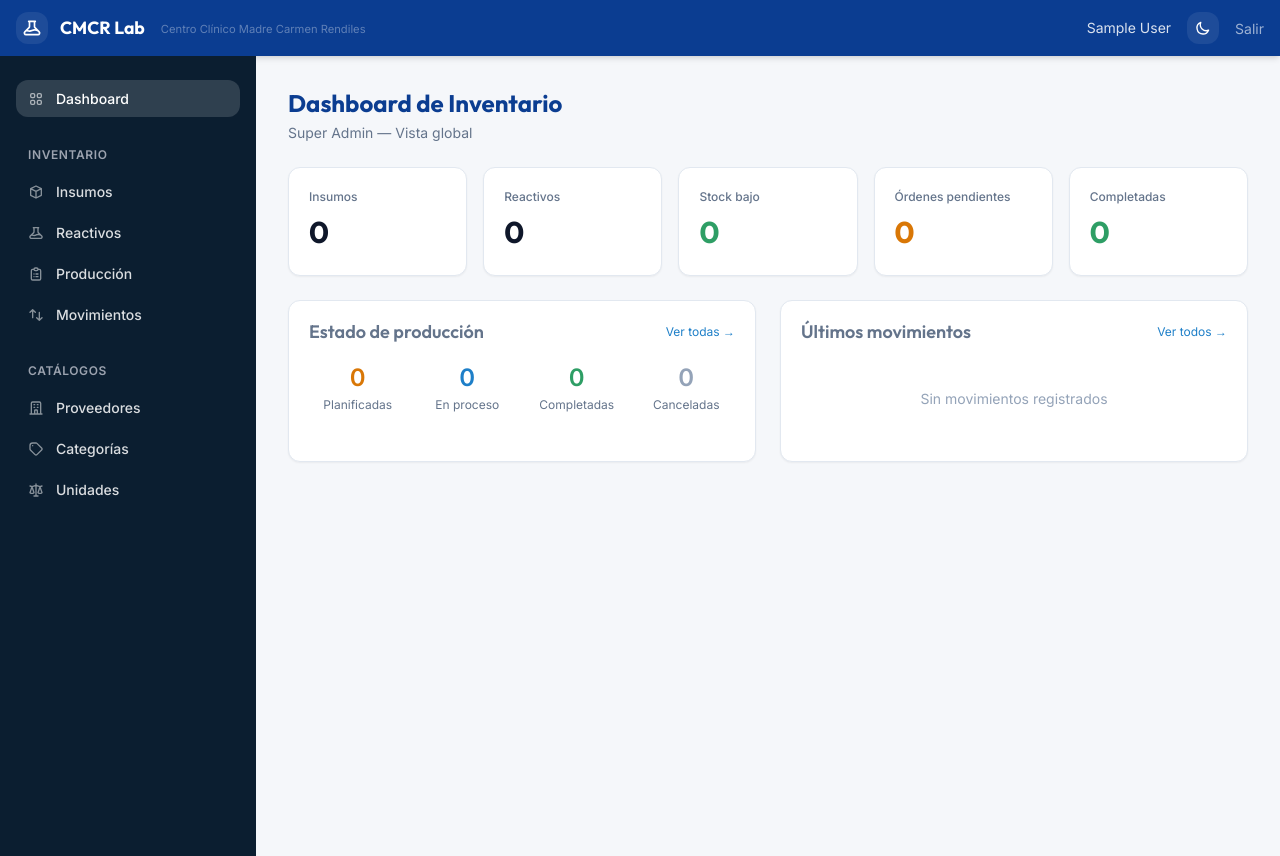
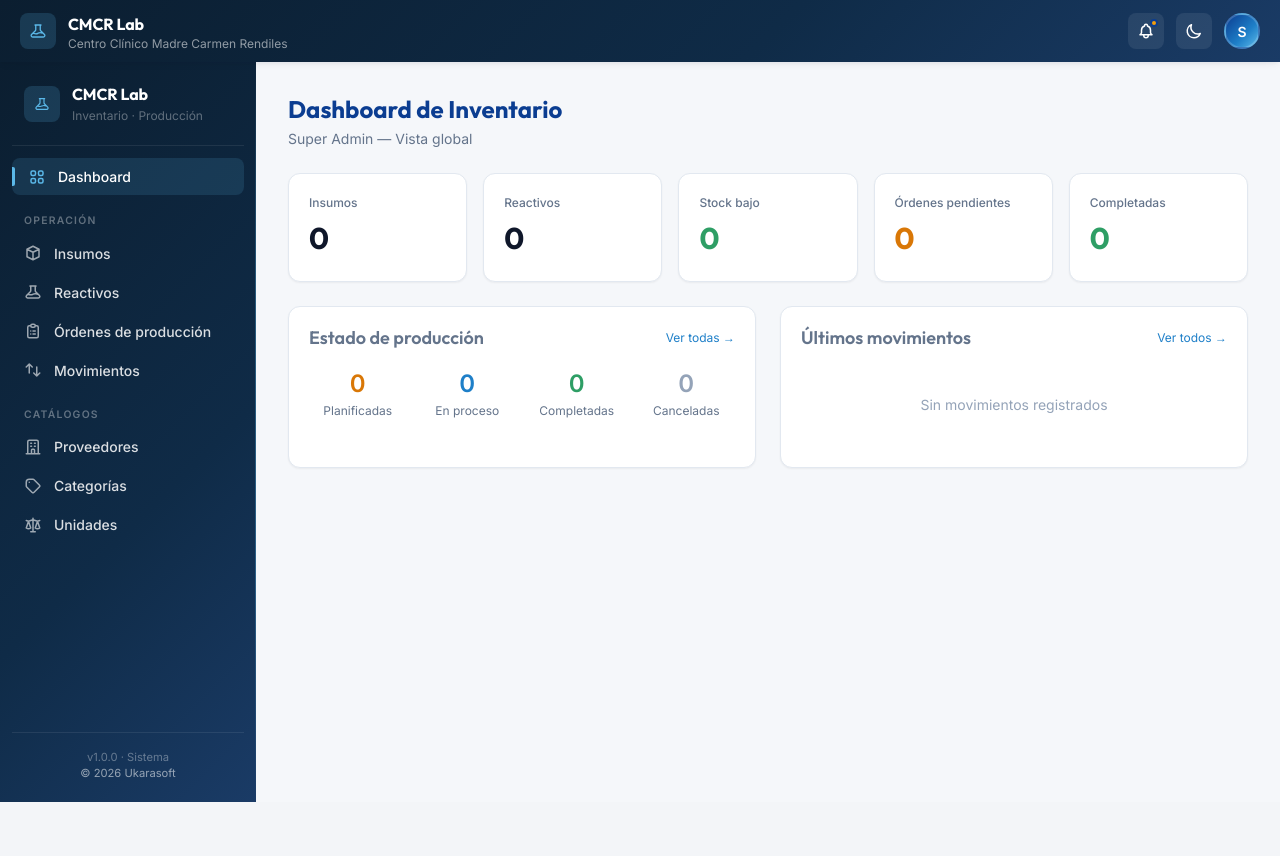
Before and after one commit to ukarosoft/cmcr-lab, a Django app: page /inventario/ in a window 1280 px wide. After the commit the page ends 802 px from the top, so only its background shows below. Run offline with Django 5.2, Linux system fonts and the light colour scheme; the visitor is signed in with stand-in values (Sample User, id 1); data comes from the database, SQL or seed files in the repository; data that the repository does not hold is empty; some libraries are stand-ins or nearby versions.

Commit message:
feat(layout): navbar premium con avatar/notif/menú + sidebar premium
navbar (_navbar.html):
- Reemplazo total: ahora .navbar-pro con gradient night.
- Marca compacta con icon-box dentro de cuadrado brand.
- Chip "Organización activa" con ícono building.
- Botón notificaciones con badge dot warning.
- Toggle dark/light (mismo Alpine de antes, ahora estiliza con
  .navbar-pro__icon-btn).
- Avatar circular con inicial del usuario, gradient brand, borde
  semi-transparente. Click → menú dropdown con nombre completo,
  rol y "Cerrar sesión".
- Menú con role=menu y aria-expanded reactivo a Alpine state.
- @click.outside cierra el dropdown.

sidebar (_sidebar.html):
- Reemplazo total: ahora .sidebar-pro con gradient night.
- Marca compacta arriba con border-bottom sutil.
- Secciones tipográficas: "Operación" / "Catálogos" como labels
  con uppercase + letter-spacing.
- Links con indicador de barra izquierda al estar activo,
  padding-left animado en hover/active.
- Footer con versión + nombre del tenant + copyright.
- Sticky bajo el navbar (top: 60px), height calc(100vh - 60px),
  scroll independiente del contenido principal.
- Hidden < 768px (TODO: drawer móvil futuro).

ukaro.css:
- Añadida clase .menu-item para evitar inline JS en hover (CSP-safe).

Render verificado: /login/ HTTP 200 (28KB), /inventario/ y todas
las internas HTTP 200.

Co-Authored-By: Claude Opus 4.7 <noreply@anthropic.com>

```diff
--- a/static/css/ukaro.css
+++ b/static/css/ukaro.css
@@ -997,12 +997,18 @@ html.dark .skeleton {
     background: var(--gradient-night);
     color: var(--gray-100);
     width: 16rem;
-    min-height: 100vh;
+    flex-shrink: 0;
+    /* Sticky bajo el navbar (~60px) — el sidebar no scrollea con el contenido */
+    position: sticky;
+    top: 60px;
+    height: calc(100vh - 60px);
+    overflow-y: auto;
     display: flex;
     flex-direction: column;
     padding: var(--space-5) var(--space-3);
-    position: relative;
-    overflow-y: auto;
+}
+@media (max-width: 768px) {
+    .sidebar-pro { display: none; }  /* TODO: drawer móvil con Alpine */
 }
 .sidebar-pro::before {
     /* línea de marca sutil al borde derecho */
@@ -1218,6 +1224,28 @@ html.dark .skeleton {
 }
 
 /* ----------------------------------------------------------------
+   MENÚ DROPDOWN (navbar avatar, etc)
+   ---------------------------------------------------------------- */
+.menu-item {
+    display: flex;
+    align-items: center;
+    gap: var(--space-2);
+    padding: var(--space-2) var(--space-3);
+    border-radius: var(--radius);
+    font-size: var(--text-sm);
+    color: var(--text-primary);
+    text-decoration: none;
+    transition: background-color var(--transition-base);
+    border: none;
+    background: none;
+    width: 100%;
+    text-align: left;
+    cursor: pointer;
+}
+.menu-item:hover { background-color: var(--gray-100); }
+html.dark .menu-item:hover { background-color: rgba(91, 184, 232, .08); }
+
+/* ----------------------------------------------------------------
    QUICK ACTIONS / FLOATING — botón de acción primaria flotante
    ---------------------------------------------------------------- */
 .fab {
--- a/templates/components/_navbar.html
+++ b/templates/components/_navbar.html
@@ -1,52 +1,92 @@
 {% load static %}
-<nav class="navbar px-4 py-3 flex items-center justify-between shadow-md"
-     aria-label="Barra superior"
-     x-data="{ dark: false }"
+<nav class="navbar-pro" aria-label="Barra superior"
+     x-data="{ dark: false, menuOpen: false }"
      x-init="dark = document.documentElement.classList.contains('dark')">
 
-    <div class="flex items-center gap-3">
-        <div class="navbar-icon-box">
-            <svg class="w-5 h-5 text-white" fill="none" viewBox="0 0 24 24" stroke="currentColor" aria-hidden="true" focusable="false">
-                <path stroke-linecap="round" stroke-linejoin="round" stroke-width="2"
+    <!-- Marca -->
+    <div class="navbar-pro__brand">
+        <div class="navbar-pro__icon-box">
+            <svg style="width: 1.125rem; height: 1.125rem;" fill="none" viewBox="0 0 24 24" stroke="currentColor" stroke-width="1.75" aria-hidden="true" focusable="false">
+                <path stroke-linecap="round" stroke-linejoin="round"
                       d="M19.428 15.428a2 2 0 00-1.022-.547l-2.387-.477a6 6 0 00-3.86.517l-.318.158a6 6 0 01-3.86.517L6.05 15.21a2 2 0 00-1.806.547M8 4h8l-1 1v5.172a2 2 0 00.586 1.414l5 5c1.26 1.26.367 3.414-1.415 3.414H4.828c-1.782 0-2.674-2.154-1.414-3.414l5-5A2 2 0 009 10.172V5L8 4z"/>
             </svg>
         </div>
-        <span class="navbar-brand">CMCR Lab</span>
-        <span class="navbar-subtitle">Centro Clínico Madre Carmen Rendiles</span>
+        <div>
+            <div class="navbar-pro__brand-name">CMCR Lab</div>
+            <div class="navbar-pro__brand-sub">Centro Clínico Madre Carmen Rendiles</div>
+        </div>
     </div>
 
-    <div class="flex items-center gap-4">
+    <!-- Acciones derecha -->
+    <div class="navbar-pro__actions">
         {% if request.tenant %}
-        <span class="text-sm navbar-text-muted">
-            {{ request.tenant.name }}
+        <span class="navbar-pro__chip" title="Organización activa">
+            <svg fill="none" viewBox="0 0 24 24" stroke="currentColor" stroke-width="2" aria-hidden="true">
+                <path stroke-linecap="round" stroke-linejoin="round" d="M19 21V5a2 2 0 00-2-2H7a2 2 0 00-2 2v16m14 0h2m-2 0h-5m-9 0H3m2 0h5M9 7h1m-1 4h1m4-4h1m-1 4h1m-5 10v-5a1 1 0 011-1h2a1 1 0 011 1v5m-4 0h4"/>
+            </svg>
+            {{ request.tenant.name|truncatechars:24 }}
         </span>
         {% endif %}
 
-        <span class="text-sm navbar-text">
-            {{ request.user.get_full_name|default:request.user.username }}
-        </span>
+        <!-- Notificaciones (placeholder con badge si hay no leídas) -->
+        <a href="{% url 'lab_inventory:dashboard' %}" class="navbar-pro__icon-btn navbar-pro__icon-btn--badge"
+           title="Notificaciones" aria-label="Notificaciones (1 nueva)">
+            <svg fill="none" viewBox="0 0 24 24" stroke="currentColor" stroke-width="2" aria-hidden="true">
+                <path stroke-linecap="round" stroke-linejoin="round"
+                      d="M15 17h5l-1.405-1.405A2.032 2.032 0 0118 14.158V11a6.002 6.002 0 00-4-5.659V5a2 2 0 10-4 0v.341C7.67 6.165 6 8.388 6 11v3.159c0 .538-.214 1.055-.595 1.436L4 17h5m6 0v1a3 3 0 11-6 0v-1m6 0H9"/>
+            </svg>
+        </a>
 
-        <button
+        <!-- Toggle dark mode -->
+        <button type="button"
                 @click="
                     dark = !dark;
                     dark ? document.documentElement.classList.add('dark') : document.documentElement.classList.remove('dark');
                     localStorage.setItem('theme', dark ? 'dark' : 'light');
                 "
-            class="navbar-btn"
+                class="navbar-pro__icon-btn"
                 :aria-label="dark ? 'Cambiar a modo claro' : 'Cambiar a modo oscuro'"
                 :title="dark ? 'Modo claro' : 'Modo oscuro'">
-            <svg x-show="dark" class="w-4 h-4 text-white" fill="none" viewBox="0 0 24 24" stroke="currentColor" aria-hidden="true">
-                <path stroke-linecap="round" stroke-linejoin="round" stroke-width="2"
+            <svg x-show="dark" fill="none" viewBox="0 0 24 24" stroke="currentColor" stroke-width="2" aria-hidden="true">
+                <path stroke-linecap="round" stroke-linejoin="round"
                       d="M12 3v1m0 16v1m9-9h-1M4 12H3m15.364-6.364l-.707.707M6.343 17.657l-.707.707M17.657 17.657l-.707-.707M6.343 6.343l-.707-.707M12 7a5 5 0 100 10A5 5 0 0012 7z"/>
             </svg>
-            <svg x-show="!dark" class="w-4 h-4 text-white" fill="none" viewBox="0 0 24 24" stroke="currentColor" aria-hidden="true">
-                <path stroke-linecap="round" stroke-linejoin="round" stroke-width="2"
+            <svg x-show="!dark" fill="none" viewBox="0 0 24 24" stroke="currentColor" stroke-width="2" aria-hidden="true">
+                <path stroke-linecap="round" stroke-linejoin="round"
                       d="M20.354 15.354A9 9 0 018.646 3.646 9.003 9.003 0 0012 21a9.003 9.003 0 008.354-5.646z"/>
             </svg>
         </button>
 
-        <a href="{% url 'core:logout' %}" class="navbar-logout" aria-label="Cerrar sesión">
-            Salir
+        <!-- Avatar usuario + menú -->
+        <div style="position: relative;" @click.outside="menuOpen = false">
+            <button type="button" @click="menuOpen = !menuOpen" class="navbar-pro__avatar"
+                    :aria-expanded="menuOpen.toString()"
+                    aria-haspopup="menu"
+                    aria-label="Menú de usuario">
+                {{ request.user.get_full_name|default:request.user.username|first|upper }}
+            </button>
+            <div x-show="menuOpen" x-transition.opacity
+                 role="menu"
+                 style="position: absolute; right: 0; top: calc(100% + .5rem); min-width: 220px;
+                        background: var(--surface-card); color: var(--text-primary);
+                        border-radius: var(--radius-lg); box-shadow: var(--elevation-3);
+                        border: 1px solid var(--border-default); padding: var(--space-2);
+                        z-index: 60;">
+                <div style="padding: var(--space-3); border-bottom: 1px solid var(--border-muted); margin-bottom: var(--space-1);">
+                    <div style="font-size: var(--text-sm); font-weight: 600; color: var(--text-primary);">
+                        {{ request.user.get_full_name|default:request.user.username }}
+                    </div>
+                    <div style="font-size: var(--text-xs); color: var(--text-muted); margin-top: 2px;">
+                        {{ request.user.get_role_display }}
+                    </div>
+                </div>
+                <a href="{% url 'core:logout' %}" role="menuitem" class="menu-item">
+                    <svg class="icon-sm" fill="none" viewBox="0 0 24 24" stroke="currentColor" stroke-width="2" aria-hidden="true">
+                        <path stroke-linecap="round" stroke-linejoin="round" d="M17 16l4-4m0 0l-4-4m4 4H7m6 4v1a3 3 0 01-3 3H6a3 3 0 01-3-3V7a3 3 0 013-3h4a3 3 0 013 3v1"/>
+                    </svg>
+                    Cerrar sesión
                 </a>
             </div>
+        </div>
+    </div>
 </nav>
--- a/templates/components/_sidebar.html
+++ b/templates/components/_sidebar.html
@@ -1,76 +1,93 @@
-<aside class="sidebar w-64 min-h-screen flex flex-col py-6 px-4 overflow-y-auto">
-    <nav class="flex flex-col gap-1" aria-label="Navegación principal">
-        <!-- Dashboard principal -->
+{% load static %}
+<aside class="sidebar-pro" aria-label="Navegación principal">
+
+    <!-- Marca compacta dentro del sidebar -->
+    <div class="sidebar-pro__brand">
+        <div class="sidebar-pro__brand-icon">
+            <svg class="icon" fill="none" viewBox="0 0 24 24" stroke="currentColor" stroke-width="1.75" aria-hidden="true">
+                <path stroke-linecap="round" stroke-linejoin="round"
+                      d="M19.428 15.428a2 2 0 00-1.022-.547l-2.387-.477a6 6 0 00-3.86.517l-.318.158a6 6 0 01-3.86.517L6.05 15.21a2 2 0 00-1.806.547M8 4h8l-1 1v5.172a2 2 0 00.586 1.414l5 5c1.26 1.26.367 3.414-1.415 3.414H4.828c-1.782 0-2.674-2.154-1.414-3.414l5-5A2 2 0 009 10.172V5L8 4z"/>
+            </svg>
+        </div>
+        <div>
+            <div class="sidebar-pro__brand-name">CMCR Lab</div>
+            <div class="sidebar-pro__brand-org">Inventario · Producción</div>
+        </div>
+    </div>
+
+    <nav style="display: flex; flex-direction: column; gap: 2px;" aria-label="Secciones">
         <a href="{% url 'lab_inventory:dashboard' %}"
-           class="sidebar-link {% if request.resolver_match.url_name == 'dashboard' %}sidebar-link-active{% endif %}">
-            <svg class="w-4 h-4 opacity-60" fill="none" viewBox="0 0 24 24" stroke="currentColor" aria-hidden="true" focusable="false">
-                <path stroke-linecap="round" stroke-linejoin="round" stroke-width="2" d="M4 6a2 2 0 012-2h2a2 2 0 012 2v2a2 2 0 01-2 2H6a2 2 0 01-2-2V6zM14 6a2 2 0 012-2h2a2 2 0 012 2v2a2 2 0 01-2 2h-2a2 2 0 01-2-2V6zM4 16a2 2 0 012-2h2a2 2 0 012 2v2a2 2 0 01-2 2H6a2 2 0 01-2-2v-2zM14 16a2 2 0 012-2h2a2 2 0 012 2v2a2 2 0 01-2 2h-2a2 2 0 01-2-2v-2z"/>
+           class="sidebar-pro__link {% if request.resolver_match.url_name == 'dashboard' %}sidebar-pro__link--active{% endif %}">
+            <svg fill="none" viewBox="0 0 24 24" stroke="currentColor" stroke-width="2" aria-hidden="true" focusable="false">
+                <path stroke-linecap="round" stroke-linejoin="round" d="M4 6a2 2 0 012-2h2a2 2 0 012 2v2a2 2 0 01-2 2H6a2 2 0 01-2-2V6zM14 6a2 2 0 012-2h2a2 2 0 012 2v2a2 2 0 01-2 2h-2a2 2 0 01-2-2V6zM4 16a2 2 0 012-2h2a2 2 0 012 2v2a2 2 0 01-2 2H6a2 2 0 01-2-2v-2zM14 16a2 2 0 012-2h2a2 2 0 012 2v2a2 2 0 01-2 2h-2a2 2 0 01-2-2v-2z"/>
             </svg>
             Dashboard
         </a>
 
-        <div class="mt-5 mb-1 px-3">
-            <span class="text-xs font-semibold uppercase tracking-wider" style="color: var(--gray-400);">Inventario</span>
-        </div>
+        <div class="sidebar-pro__section-label">Operación</div>
 
         <a href="{% url 'lab_inventory:supply_list' %}"
-           class="sidebar-link {% if 'supply' in request.resolver_match.url_name %}sidebar-link-active{% endif %}">
-            <svg class="w-4 h-4 opacity-60" fill="none" viewBox="0 0 24 24" stroke="currentColor" aria-hidden="true" focusable="false">
-                <path stroke-linecap="round" stroke-linejoin="round" stroke-width="2" d="M20 7l-8-4-8 4m16 0l-8 4m8-4v10l-8 4m0-10L4 7m8 4v10M4 7v10l8 4"/>
+           class="sidebar-pro__link {% if 'supply' in request.resolver_match.url_name %}sidebar-pro__link--active{% endif %}">
+            <svg fill="none" viewBox="0 0 24 24" stroke="currentColor" stroke-width="2" aria-hidden="true" focusable="false">
+                <path stroke-linecap="round" stroke-linejoin="round" d="M20 7l-8-4-8 4m16 0l-8 4m8-4v10l-8 4m0-10L4 7m8 4v10M4 7v10l8 4"/>
             </svg>
             Insumos
         </a>
 
         <a href="{% url 'lab_inventory:reagent_list' %}"
-           class="sidebar-link {% if 'reagent' in request.resolver_match.url_name %}sidebar-link-active{% endif %}">
-            <svg class="w-4 h-4 opacity-60" fill="none" viewBox="0 0 24 24" stroke="currentColor" aria-hidden="true" focusable="false">
-                <path stroke-linecap="round" stroke-linejoin="round" stroke-width="2" d="M19.428 15.428a2 2 0 00-1.022-.547l-2.387-.477a6 6 0 00-3.86.517l-.318.158a6 6 0 01-3.86.517L6.05 15.21a2 2 0 00-1.806.547M8 4h8l-1 1v5.172a2 2 0 00.586 1.414l5 5c1.26 1.26.367 3.414-1.415 3.414H4.828c-1.782 0-2.674-2.154-1.414-3.414l5-5A2 2 0 009 10.172V5L8 4z"/>
+           class="sidebar-pro__link {% if 'reagent' in request.resolver_match.url_name %}sidebar-pro__link--active{% endif %}">
+            <svg fill="none" viewBox="0 0 24 24" stroke="currentColor" stroke-width="2" aria-hidden="true" focusable="false">
+                <path stroke-linecap="round" stroke-linejoin="round" d="M19.428 15.428a2 2 0 00-1.022-.547l-2.387-.477a6 6 0 00-3.86.517l-.318.158a6 6 0 01-3.86.517L6.05 15.21a2 2 0 00-1.806.547M8 4h8l-1 1v5.172a2 2 0 00.586 1.414l5 5c1.26 1.26.367 3.414-1.415 3.414H4.828c-1.782 0-2.674-2.154-1.414-3.414l5-5A2 2 0 009 10.172V5L8 4z"/>
             </svg>
             Reactivos
         </a>
 
         <a href="{% url 'lab_inventory:order_list' %}"
-           class="sidebar-link {% if 'order' in request.resolver_match.url_name %}sidebar-link-active{% endif %}">
-            <svg class="w-4 h-4 opacity-60" fill="none" viewBox="0 0 24 24" stroke="currentColor" aria-hidden="true" focusable="false">
-                <path stroke-linecap="round" stroke-linejoin="round" stroke-width="2" d="M9 5H7a2 2 0 00-2 2v12a2 2 0 002 2h10a2 2 0 002-2V7a2 2 0 00-2-2h-2M9 5a2 2 0 002 2h2a2 2 0 002-2M9 5a2 2 0 012-2h2a2 2 0 012 2m-3 7h3m-3 4h3m-6-4h.01M9 16h.01"/>
+           class="sidebar-pro__link {% if 'order' in request.resolver_match.url_name %}sidebar-pro__link--active{% endif %}">
+            <svg fill="none" viewBox="0 0 24 24" stroke="currentColor" stroke-width="2" aria-hidden="true" focusable="false">
+                <path stroke-linecap="round" stroke-linejoin="round" d="M9 5H7a2 2 0 00-2 2v12a2 2 0 002 2h10a2 2 0 002-2V7a2 2 0 00-2-2h-2M9 5a2 2 0 002 2h2a2 2 0 002-2M9 5a2 2 0 012-2h2a2 2 0 012 2m-3 7h3m-3 4h3m-6-4h.01M9 16h.01"/>
             </svg>
-            Producción
+            Órdenes de producción
         </a>
 
         <a href="{% url 'lab_inventory:movement_list' %}"
-           class="sidebar-link {% if 'movement' in request.resolver_match.url_name %}sidebar-link-active{% endif %}">
-            <svg class="w-4 h-4 opacity-60" fill="none" viewBox="0 0 24 24" stroke="currentColor" aria-hidden="true" focusable="false">
-                <path stroke-linecap="round" stroke-linejoin="round" stroke-width="2" d="M7 16V4m0 0L3 8m4-4l4 4m6 0v12m0 0l4-4m-4 4l-4-4"/>
+           class="sidebar-pro__link {% if 'movement' in request.resolver_match.url_name %}sidebar-pro__link--active{% endif %}">
+            <svg fill="none" viewBox="0 0 24 24" stroke="currentColor" stroke-width="2" aria-hidden="true" focusable="false">
+                <path stroke-linecap="round" stroke-linejoin="round" d="M7 16V4m0 0L3 8m4-4l4 4m6 0v12m0 0l4-4m-4 4l-4-4"/>
             </svg>
             Movimientos
         </a>
 
-        <div class="mt-5 mb-1 px-3">
-            <span class="text-xs font-semibold uppercase tracking-wider" style="color: var(--gray-400);">Catálogos</span>
-        </div>
+        <div class="sidebar-pro__section-label">Catálogos</div>
 
         <a href="{% url 'lab_inventory:supplier_list' %}"
-           class="sidebar-link {% if 'supplier' in request.resolver_match.url_name %}sidebar-link-active{% endif %}">
-            <svg class="w-4 h-4 opacity-60" fill="none" viewBox="0 0 24 24" stroke="currentColor" aria-hidden="true" focusable="false">
-                <path stroke-linecap="round" stroke-linejoin="round" stroke-width="2" d="M19 21V5a2 2 0 00-2-2H7a2 2 0 00-2 2v16m14 0h2m-2 0h-5m-9 0H3m2 0h5M9 7h1m-1 4h1m4-4h1m-1 4h1m-5 10v-5a1 1 0 011-1h2a1 1 0 011 1v5m-4 0h4"/>
+           class="sidebar-pro__link {% if 'supplier' in request.resolver_match.url_name %}sidebar-pro__link--active{% endif %}">
+            <svg fill="none" viewBox="0 0 24 24" stroke="currentColor" stroke-width="2" aria-hidden="true" focusable="false">
+                <path stroke-linecap="round" stroke-linejoin="round" d="M19 21V5a2 2 0 00-2-2H7a2 2 0 00-2 2v16m14 0h2m-2 0h-5m-9 0H3m2 0h5M9 7h1m-1 4h1m4-4h1m-1 4h1m-5 10v-5a1 1 0 011-1h2a1 1 0 011 1v5m-4 0h4"/>
             </svg>
             Proveedores
         </a>
 
         <a href="{% url 'lab_inventory:category_list' %}"
-           class="sidebar-link {% if 'category' in request.resolver_match.url_name %}sidebar-link-active{% endif %}">
-            <svg class="w-4 h-4 opacity-60" fill="none" viewBox="0 0 24 24" stroke="currentColor" aria-hidden="true" focusable="false">
-                <path stroke-linecap="round" stroke-linejoin="round" stroke-width="2" d="M7 7h.01M7 3h5c.512 0 1.024.195 1.414.586l7 7a2 2 0 010 2.828l-7 7a2 2 0 01-2.828 0l-7-7A1.994 1.994 0 013 12V7a4 4 0 014-4z"/>
+           class="sidebar-pro__link {% if 'category' in request.resolver_match.url_name %}sidebar-pro__link--active{% endif %}">
+            <svg fill="none" viewBox="0 0 24 24" stroke="currentColor" stroke-width="2" aria-hidden="true" focusable="false">
+                <path stroke-linecap="round" stroke-linejoin="round" d="M7 7h.01M7 3h5c.512 0 1.024.195 1.414.586l7 7a2 2 0 010 2.828l-7 7a2 2 0 01-2.828 0l-7-7A1.994 1.994 0 013 12V7a4 4 0 014-4z"/>
             </svg>
             Categorías
         </a>
 
         <a href="{% url 'lab_inventory:uom_list' %}"
-           class="sidebar-link {% if 'uom' in request.resolver_match.url_name %}sidebar-link-active{% endif %}">
-            <svg class="w-4 h-4 opacity-60" fill="none" viewBox="0 0 24 24" stroke="currentColor" aria-hidden="true" focusable="false">
-                <path stroke-linecap="round" stroke-linejoin="round" stroke-width="2" d="M3 6l3 1m0 0l-3 9a5.002 5.002 0 006.001 0M6 7l3 9M6 7l6-2m6 2l3-1m-3 1l-3 9a5.002 5.002 0 006.001 0M18 7l3 9m-3-9l-6-2m0-2v2m0 16V5m0 16H9m3 0h3"/>
+           class="sidebar-pro__link {% if 'uom' in request.resolver_match.url_name %}sidebar-pro__link--active{% endif %}">
+            <svg fill="none" viewBox="0 0 24 24" stroke="currentColor" stroke-width="2" aria-hidden="true" focusable="false">
+                <path stroke-linecap="round" stroke-linejoin="round" d="M3 6l3 1m0 0l-3 9a5.002 5.002 0 006.001 0M6 7l3 9M6 7l6-2m6 2l3-1m-3 1l-3 9a5.002 5.002 0 006.001 0M18 7l3 9m-3-9l-6-2m0-2v2m0 16V5m0 16H9m3 0h3"/>
             </svg>
             Unidades
         </a>
     </nav>
+
+    <div class="sidebar-pro__footer">
+        v1.0.0 · {{ request.tenant.name|default:"Sistema"|truncatechars:20 }}
+        <br>
+        <span style="color: rgba(255,255,255,.55);">© {% now "Y" %} Ukarasoft</span>
+    </div>
 </aside>
```
Lines whose indentation alone changed are shown as unchanged.
